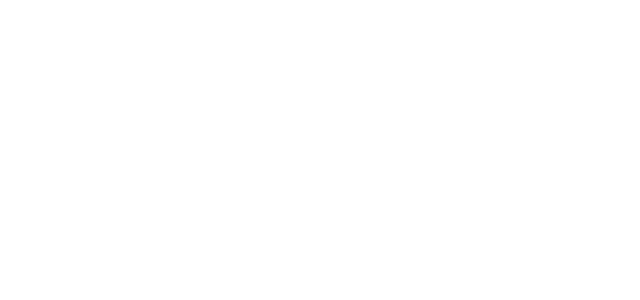
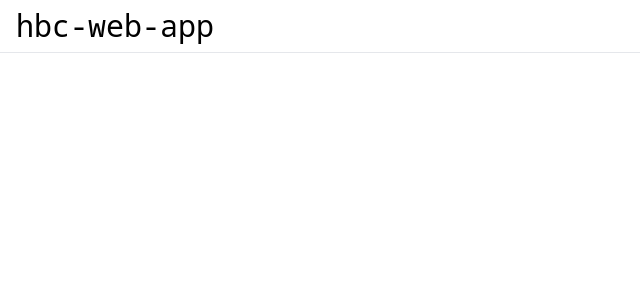
Before and after one commit to hbc-k/hbc-web-tools, a Next.js app: page / in a window 1280 px wide. Shown: the top 300 px of the page, without its empty margins (0-640 px from the left). Built offline with nearby package versions, Linux system fonts and the light colour scheme; a web font is replaced by a local one.

Commit message:
add global header

```diff
--- a/src/app/layout.tsx
+++ b/src/app/layout.tsx
@@ -31,6 +31,12 @@ export default function RootLayout({ children }: { children: React.ReactNode })
       <body
         className={`${notoColorEmoji.variable} ${notoSansJp.variable} ${notoSansMono.variable}`}
       >
+        <header className='border-b'>
+          <div className='mx-auto max-w-7xl px-4 py-2'>
+            <h1 className='font-mono text-3xl'>hbc-web-app</h1>
+          </div>
+        </header>
+        {children}
       </body>
     </html>
   );
```
